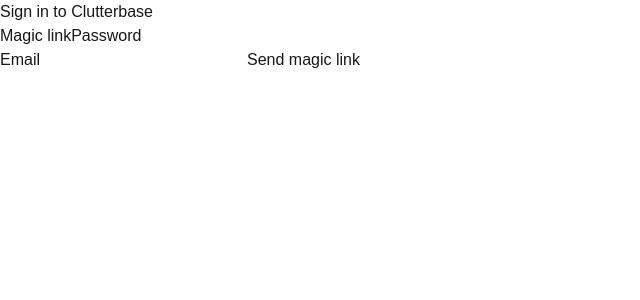
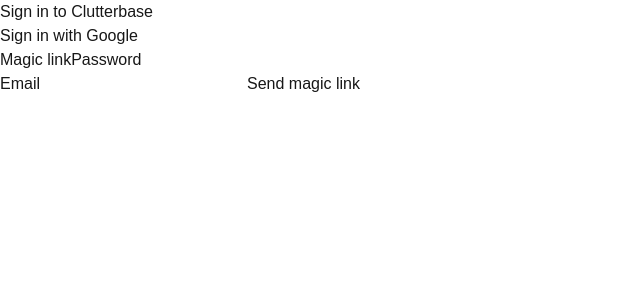
Before and after one commit to switzerb/clutterbase, a Next.js app: page /sign-in in a window 1280 px wide. Shown: the top 300 px of the page, without its empty margins (0-640 px from the left). Built offline with nearby package versions, Linux system fonts and the light colour scheme.

Commit message:
add google auth

```diff
--- a/app/sign-in/page.tsx
+++ b/app/sign-in/page.tsx
@@ -1,7 +1,16 @@
 'use client'
 
 import { useActionState, useState } from 'react'
+import { createClient } from '@/lib/supabase/client'
 import { signInWithPassword, signInWithMagicLink, type SignInState } from './actions'
+
+function signInWithGoogle() {
+  const supabase = createClient()
+  supabase.auth.signInWithOAuth({
+    provider: 'google',
+    options: { redirectTo: `${window.location.origin}/auth/callback` },
+  })
+}
 
 export default function SignInPage() {
   const [mode, setMode] = useState<'magic-link' | 'password'>('magic-link')
@@ -26,6 +35,10 @@
   return (
     <main>
       <h1>Sign in to Clutterbase</h1>
+
+      <button type="button" onClick={signInWithGoogle}>
+        Sign in with Google
+      </button>
 
       <div>
         <button type="button" onClick={() => setMode('magic-link')}>
--- a/openspec/changes/clutterbase-foundation/specs/auth/spec.md
+++ b/openspec/changes/clutterbase-foundation/specs/auth/spec.md
@@ -26,6 +26,13 @@
 - **WHEN** a user submits incorrect credentials
 - **THEN** the system displays an error message without revealing whether the email exists
 
+### Requirement: Users can sign in with Google
+The system SHALL support Google OAuth as a sign-in option. Users SHALL be able to authenticate using their Google account.
+
+#### Scenario: Google sign-in
+- **WHEN** a user clicks "Sign in with Google"
+- **THEN** the system redirects them to Google's OAuth flow and, on success, creates an authenticated session and redirects to the gallery
+
 ### Requirement: Admin role controls sensitive operations
 The system SHALL support an admin role. Admin users SHALL be able to manage family members (invite, remove) and manage tag categories. Non-admin authenticated users SHALL not have access to admin functions.
 
```
